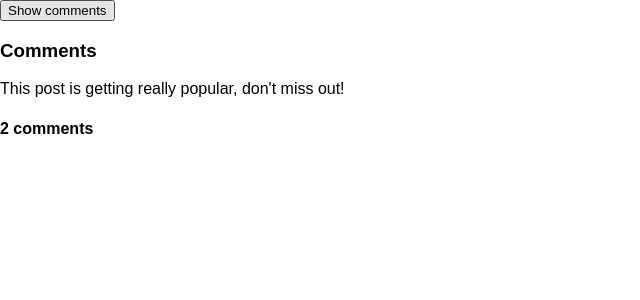
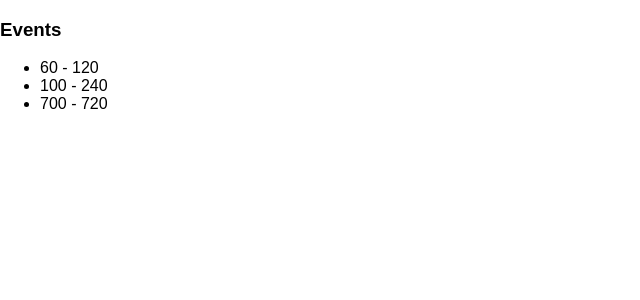
Before and after one commit to val2018/calendar, a React (Create React App) app: page / in a window 1280 px wide. Shown: the top 300 px of the page, without its empty margins (0-640 px from the left). Built offline with nearby package versions, Linux system fonts and the light colour scheme.

Commit message:
last commit before adding graph

```diff
--- a/src/App.js
+++ b/src/App.js
@@ -32,9 +32,6 @@ class Comment extends React.Component {
   render() {
       return(
           <div className="comment">
-
-              <img src={this.props.avatarUrl} alt={`${this.props.author}'s picture`} />
-
               <p className="comment-header">{this.props.author}</p>
               <p className="comment-body">
                   {this.props.body}
@@ -46,6 +43,26 @@ class Comment extends React.Component {
       );
   }
 }
+
+class Event extends React.Component {
+    render() {
+        return(
+            <div className="event">
+                <p className="event-header">{this.props.start}</p>
+                <p className="event-body">
+                    {this.props.end}
+                </p>
+            </div>
+        );
+    }
+}
+class MyAppChild extends React.Component {
+    render() {
+        return <li>{this.props.label + " - " + this.props.value}</li>;
+    }
+}
+
+
 class CommentBox extends React.Component {
 
     constructor() {
@@ -84,19 +101,33 @@ class CommentBox extends React.Component {
     _getComments() {
 
         const commentList = [
-          { id: 1, author: 'Clu', body: 'Just say no to love!', avatarUrl: 'images/default-avatar.png' },
-          { id: 2, author: 'Anne Droid', body: 'I wanna know what love is...', avatarUrl: 'images/default-avatar.png' }
+          { id: 1, author: 'Clu', body: 'Just say no to love!' },
+          { id: 2, author: 'Anne Droid', body: 'I wanna know what love is...' }
         ];
 
         return commentList.map((comment) => {
           return (<Comment
               author={comment.author}
               body={comment.body}
-              avatarUrl={comment.avatarUrl}
               key={comment.id} />);
         });
     }
 
+    _getEvents() {
+
+        const eventList = {
+            event1: {start: 60, end: 120},  // an event from 10am to 11am
+            event2: {start: 100, end: 240}, // an event from 10:40am to 1pm
+            event3: {start: 700, end: 720}  // an event from 8:40pm to 9pm
+        }
+
+        return eventList.map((event) => {
+            return (<Event
+                start={event.start}
+                end={event.end}
+                key={event.id} />);
+        });
+    }
     _getCommentsTitle(commentCount) {
         if (commentCount === 0) {
           return 'No comments yet';
@@ -118,6 +149,39 @@ class CommentBox extends React.Component {
 
     }
 }
-// export default App;
-// export default Comment;
-export default CommentBox;
+class EventBox extends React.Component {
+
+    render() {
+
+        const comments = this._getEvents() || [];
+        let commentNodes;
+        commentNodes = <div className="comment-list">{comments}</div>
+        return(
+
+            <div className="comment-box">
+
+                <h3>Events</h3>
+
+
+                {commentNodes}
+            </div>
+        );
+    }
+    _getEvents() {
+
+        var json = {"event1":{"start":"60","end":"120"},"event2":{"start":"100","end":"240"},"event3":{"start":"700","end":"720"}};
+        var arr = [];
+        Object.keys(json).forEach(function(key) {
+            arr.push(json[key]);
+        });
+        return <ul>{arr.map(item => <MyAppChild key={item.start} label={item.start} value={item.end} />)}</ul>;
+
+    }
+
+
+
+
+}
+//export default App;
+//export default Comment;
+export default EventBox;
--- /dev/null
+++ b/src/Day.js
@@ -0,0 +1,97 @@
+import React, { Component } from 'react';
+// import logo from './logo.svg';
+import './App.css';
+
+class Comment extends React.Component {
+  render() {
+      return(
+          <div className="comment">
+
+              <img src={this.props.avatarUrl} alt={`${this.props.author}'s picture`} />
+
+              <p className="comment-header">{this.props.author}</p>
+              <p className="comment-body">
+                  {this.props.body}
+              </p>
+              <div className="comment-actions">
+                  <a href="#">Delete comment</a>
+              </div>
+          </div>
+      );
+  }
+}
+class CommentBox extends React.Component {
+
+    constructor() {
+        super();
+
+        this.state = {
+            showComments: false
+        };
+    }
+    render() {
+        let buttonText = 'Show comments';
+
+        const comments = this._getComments() || [];
+        let commentNodes;
+        if (this.state.showComments) {
+            buttonText = 'Hide comments';
+            commentNodes = <div className="comment-list">{comments}</div>
+        }
+        return(
+
+            <div className="comment-box">
+                <button onClick={this._handleClick.bind(this)}>{buttonText}</button>
+                <h3>Comments</h3>
+                {this._getPopularMessage(comments.length)}
+                <h4 className="comment-count">{this._getCommentsTitle(comments.length)}</h4>
+                {commentNodes}
+            </div>
+        );
+    }
+    _handleClick() {
+        this.setState({
+            showComments: !this.state.showComments
+        });
+    }
+
+    _getComments() {
+
+        const commentList = [
+          { id: 1, author: 'Day 1', body: 'Day script comment 1' },
+          { id: 2, author: 'Day 2', body: 'Day script comment 2' }
+        ];
+
+        return commentList.map((comment) => {
+          return (<Comment
+              author={comment.author}
+              body={comment.body}
+              avatarUrl={comment.avatarUrl}
+              key={comment.id} />);
+        });
+    }
+
+    _getCommentsTitle(commentCount) {
+        if (commentCount === 0) {
+          return 'No comments yet';
+        } else if (commentCount === 1) {
+          return '1 comment';
+        } else {
+          return `${commentCount} comments`;
+        }
+    }
+
+    _getPopularMessage(commentCount) {
+        const POPULAR_COUNT = 1;
+
+        if(commentCount > POPULAR_COUNT) {
+            return (
+                <div>YOYOYO don't miss out!</div>
+            )
+        }
+
+    }
+}
+// export default App;
+// export default Comment;
+export default CommentBox;
--- a/src/index.js
+++ b/src/index.js
@@ -2,7 +2,9 @@ import React from 'react';
 import ReactDOM from 'react-dom';
 import './index.css';
 import App from './App';
+import Day from './Day';
 import registerServiceWorker from './registerServiceWorker';
+
 
 ReactDOM.render(<App />, document.getElementById('root'));
 registerServiceWorker();
```
